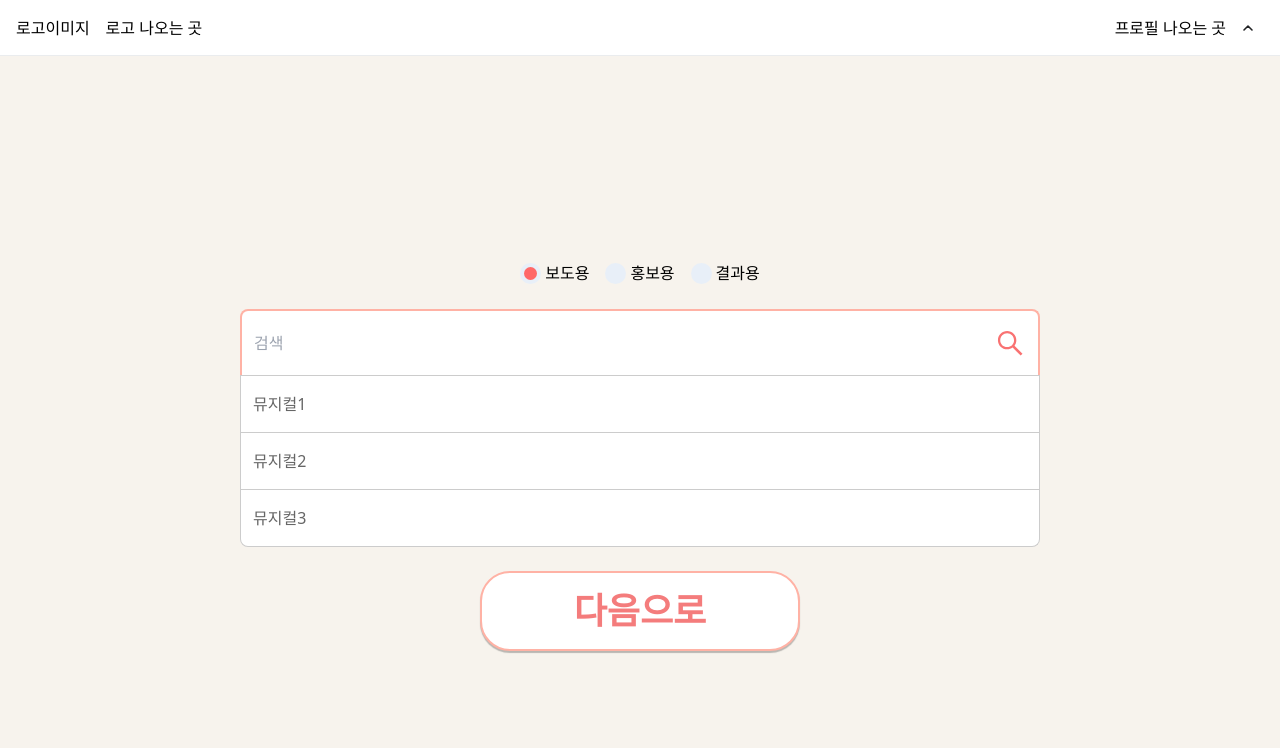
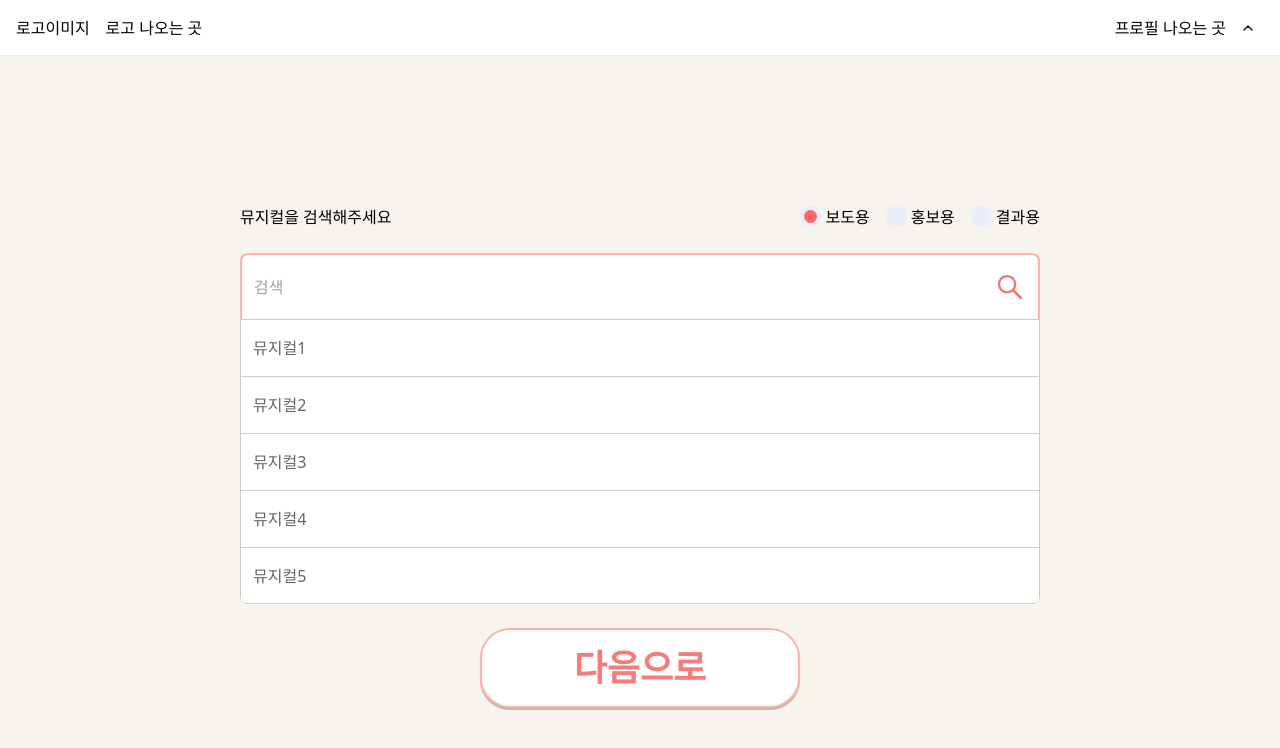
Before and after one commit to Ariling/NETKIM-FrontEnd, a React (Vite) app: page /edit in a window 1280 px wide. Shown: the top 748 px of the page. Built offline with nearby package versions, Linux system fonts and the light colour scheme.

Commit message:
✨ feat : edit 페이지 state 추가

```diff
--- a/src/components/Edit/EditPageCompo.tsx
+++ b/src/components/Edit/EditPageCompo.tsx
@@ -45,7 +45,11 @@ const EditPageCompo = (props: NumberReducer) => {
           />
           <Btn
             onClick={() => {
-              props.dispath({ type: 'PLUS' });
+              if (check.every((e, i) => i === check.length - 1 || e === true)) {
+                props.dispath({ type: 'PLUS' });
+              } else {
+                alert('필수에 체크해주세요');
+              }
             }}
             name="보도자료 생성하기"
             className="edit_btn bg-peach-thick"
--- a/src/components/Edit/EditSearchCompo.tsx
+++ b/src/components/Edit/EditSearchCompo.tsx
@@ -6,11 +6,12 @@ import { Button } from '../common/Button';
 
 const EditSearchCompo = (props: NumberReducer) => {
   const [searchTerm, setSearchTerm] = useState('');
-  const { searchProp } = useEditStore((state) => state.states);
-  const { setSearchData } = useEditStore((state) => state.actions);
+  const { toolProp, searchProp } = useEditStore((state) => state.states);
+  const { setToolData, setSearchData } = useEditStore((state) => state.actions);
   const [click, setClick] = useState(-1);
   const handleInputChange = (e: React.ChangeEvent<HTMLInputElement>) => {
     setSearchTerm(e.target.value);
+    setSearchData('type' as TSearch, e.target.value);
   };
   const wayArray = ['보도용', '홍보용', '결과용'];
   // 이거 바꿀거
@@ -20,6 +21,9 @@ const EditSearchCompo = (props: NumberReducer) => {
   //   }, [searchTerm]);
   return (
     <div className="w-full h-screen flex flex-col justify-center items-center gap-6">
+      <div className="flex justify-between items-center min-w-[800px]">
+        {/* 여기에 state관리 넣어서 관리할 것 */}
+        <div>{searchProp.title === '' ? <>뮤지컬을 검색해주세요</> : <>{searchProp.title}</>}</div>
         <div className="flex items-center gap-4">
           {wayArray.map((e) => {
             return (
@@ -43,10 +47,11 @@ const EditSearchCompo = (props: NumberReducer) => {
             );
           })}
         </div>
+      </div>
       <div>
         <div
           className={`flex items-center py-4 px-3 min-w-[800px] w-[55%] bg-white rounded-ss-lg rounded-se-lg border-2 border-peach ${
-            searchProp.length === 0 ? 'rounded-lg' : 'border-b-0'
+            toolProp.length === 0 ? 'rounded-lg' : 'border-b-0'
           }`}
         >
           <input
@@ -58,26 +63,35 @@ const EditSearchCompo = (props: NumberReducer) => {
           />
           <Search />
         </div>
-        {searchProp.map((e, index) => {
+        <div className="max-h-[285px] overflow-y-scroll rounded-es-lg rounded-ee-lg border-b-border-1 border-[#CCCCCC]">
+          {toolProp.map((e, index) => {
             return (
               <div
                 className={`border-border-1 border-[#CCCCCC] ${
                   index === 0 ? '' : 'border-t-0'
                 } py-4 px-3 text-start hover:bg-peach-light hover:text-white ${
                   click === index ? 'bg-peach-semiThick text-white' : 'bg-white text-[#666666]'
-              } ${index === searchProp.length - 1 ? 'rounded-es-lg rounded-ee-lg' : ''}`}
-              onClick={() => setClick(index)}
+                } ${index === toolProp.length - 1 ? 'border-b-0' : ''}`}
+                onClick={() => {
+                  setClick(index);
+                  setSearchData('title' as TSearch, e);
+                }}
               >
                 {e}
               </div>
             );
           })}
         </div>
+      </div>
       <Button
         name="다음으로"
         className=" w-80 h-20 rounded-[30px] font-black text-4xl"
         onClick={() => {
+          if (searchProp.title === '') {
+            alert('제목을 검색해주세요');
+          } else {
             props.dispath({ type: 'PLUS' });
+          }
         }}
       ></Button>
     </div>
--- a/src/pages/main/MainPage.tsx
+++ b/src/pages/main/MainPage.tsx
@@ -6,7 +6,7 @@ const MainPage = () => {
   const router = useNavigate();
   return (
     <div className=" inline-block w-full h-screen">
-      <div className="relative w-full h-[630px] flex items-center justify-center">
+      <div className="absolute top-0 left-0 w-full h-[630px] flex items-center justify-center">
         <img src={MainFrame} alt="메인이미지" className="absolute top-0 left-0 w-full h-full" />
         <div className="z-10 font-semibold text-[64px] leading-[72px] tracking-tighter text-text-color ">
           인트로 적는 곳 어쩌구 저쩌구 어쩌구
@@ -14,16 +14,16 @@ const MainPage = () => {
           어쩌구 저쩌구 얄라리 얄라숑
         </div>
       </div>
+      <div className="absolute top-1/4 left-1/2">
+        <img
+          src={example}
+          alt="예시이미지"
+          className="w-full h-full object-contain opacity-[64%]"
+        />
+      </div>
       <div className="relative w-full h-full">
-        <div className="absolute -top-1/3 left-1/2">
-          <img
-            src={example}
-            alt="예시이미지"
-            className="w-full h-full object-contain opacity-[64%]"
-          />
-        </div>
         {/* 이건 중앙에 있게 할거지만 지금은 이 상태로 냅두기 */}
-        <div className="relative w-full h-24">
+        <div className="sticky top-1/2 left-1/2 w-full h-24">
           <Button
             name="작성하기"
             className=" w-80 h-20 rounded-[30px] font-black text-4xl z-50"
--- a/src/store/useEditStore.ts
+++ b/src/store/useEditStore.ts
@@ -1,5 +1,10 @@
 import { create } from 'zustand';
 import { devtools } from 'zustand/middleware';
+
+type TSearchProp = {
+  title: string;
+  type: string;
+};
 
 type TEditProp = {
   title: string;
@@ -12,14 +17,16 @@ type TEditProp = {
 
 type TEditStore = {
   states: {
+    searchProp: TSearchProp;
     editProp: TEditProp;
-    searchProp: Array<string>;
+    toolProp: Array<string>;
   };
   actions: {
     setData: (dataType: TEdit, data: string) => void;
     setEditData: (data: TEditProp) => void;
-    setSearchData: (data: Array<string>) => void;
+    setToolData: (data: Array<string>) => void;
     resetData: () => void;
+    setSearchData: (dataType: TSearch, data: string) => void;
   };
 };
 
@@ -34,7 +41,12 @@ export const useEditStore = create<TEditStore>()(
         location: '',
         interview: '',
       },
-      searchProp: ['뮤지컬1', '뮤지컬2', '뮤지컬3'],
+      // 이게 search 바 찾는 것
+      toolProp: ['뮤지컬1', '뮤지컬2', '뮤지컬3', '뮤지컬4', '뮤지컬5', '뮤지컬6'],
+      searchProp: {
+        title: '',
+        type: '보도용',
+      },
     },
     actions: {
       setData: (dataType: TEdit, data: string) => {
@@ -48,11 +60,22 @@ export const useEditStore = create<TEditStore>()(
           },
         }));
       },
-      setSearchData: (data: Array<string>) => {
+      setSearchData: (dataType: TSearch, data: string) => {
         set((state) => ({
           states: {
             ...state.states,
-            searchProp: data,
+            searchProp: {
+              ...state.states.searchProp,
+              [`${dataType}`]: data,
+            },
+          },
+        }));
+      },
+      setToolData: (data: Array<string>) => {
+        set((state) => ({
+          states: {
+            ...state.states,
+            toolProp: data,
           },
         }));
       },
--- a/src/types/Edit.ts
+++ b/src/types/Edit.ts
@@ -1 +1,3 @@
 type TEdit = 'title' | 'casting' | 'content' | 'day' | 'location' | 'interview';
+
+type TSearch = 'title' | 'type';
```
Lines whose indentation alone changed are shown as unchanged.
